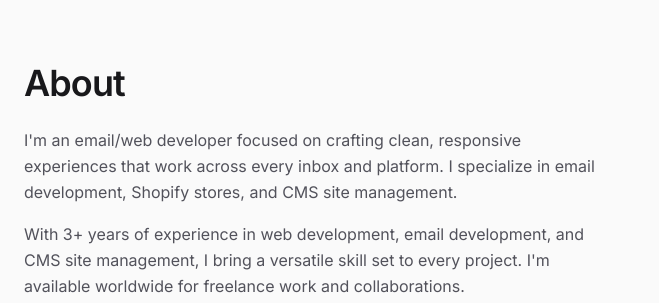
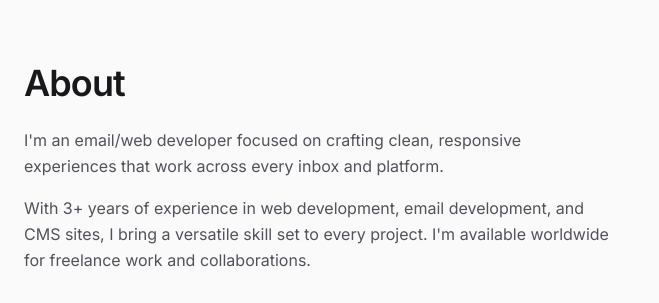
Before and after one commit to amdl89/amul__dahal, a plain HTML site: page index.html in a window 1280 px wide. Shown: the part 1260-1563 px from the top of the page, 0-659 px from the left. Drawn offline with nearby package versions, Linux system fonts and the light colour scheme.

Commit message:
about section text updates

```diff
--- a/index.html
+++ b/index.html
@@ -490,15 +490,12 @@
             </h2>
             <p class="mt-6 text-zinc-600 leading-relaxed text-base">
               I'm an email/web developer focused on crafting clean, responsive
-              experiences that work across every inbox and platform. I
-              specialize in email development, Shopify stores, and CMS site
-              management.
+              experiences that work across every inbox and platform.
             </p>
             <p class="mt-4 text-zinc-600 leading-relaxed text-base">
               With 3+ years of experience in web development, email development,
-              and CMS site management, I bring a versatile skill set to every
-              project. I'm available worldwide for freelance work and
-              collaborations.
+              and CMS sites, I bring a versatile skill set to every project. I'm
+              available worldwide for freelance work and collaborations.
             </p>
 
             <div class="mt-8 flex flex-wrap items-center gap-3">
```
